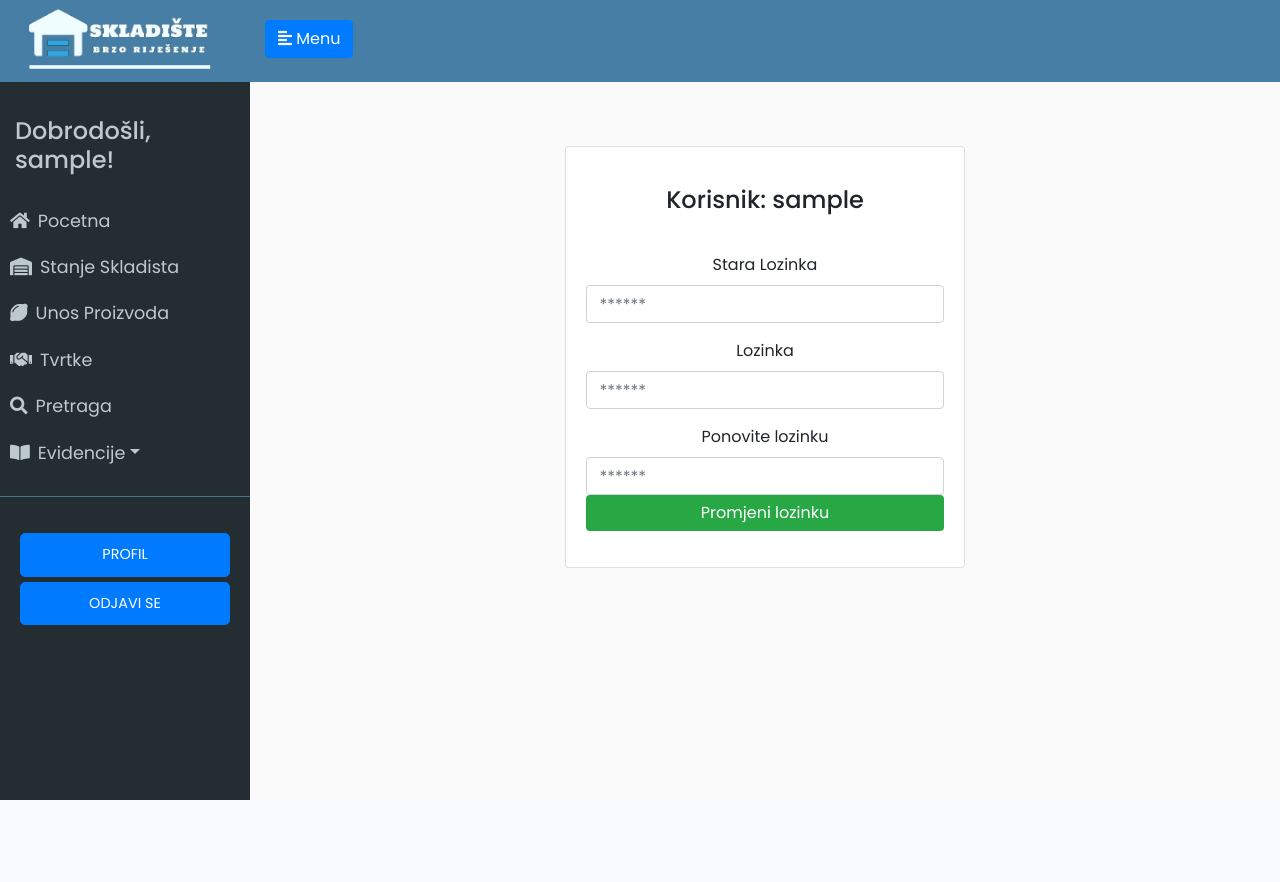
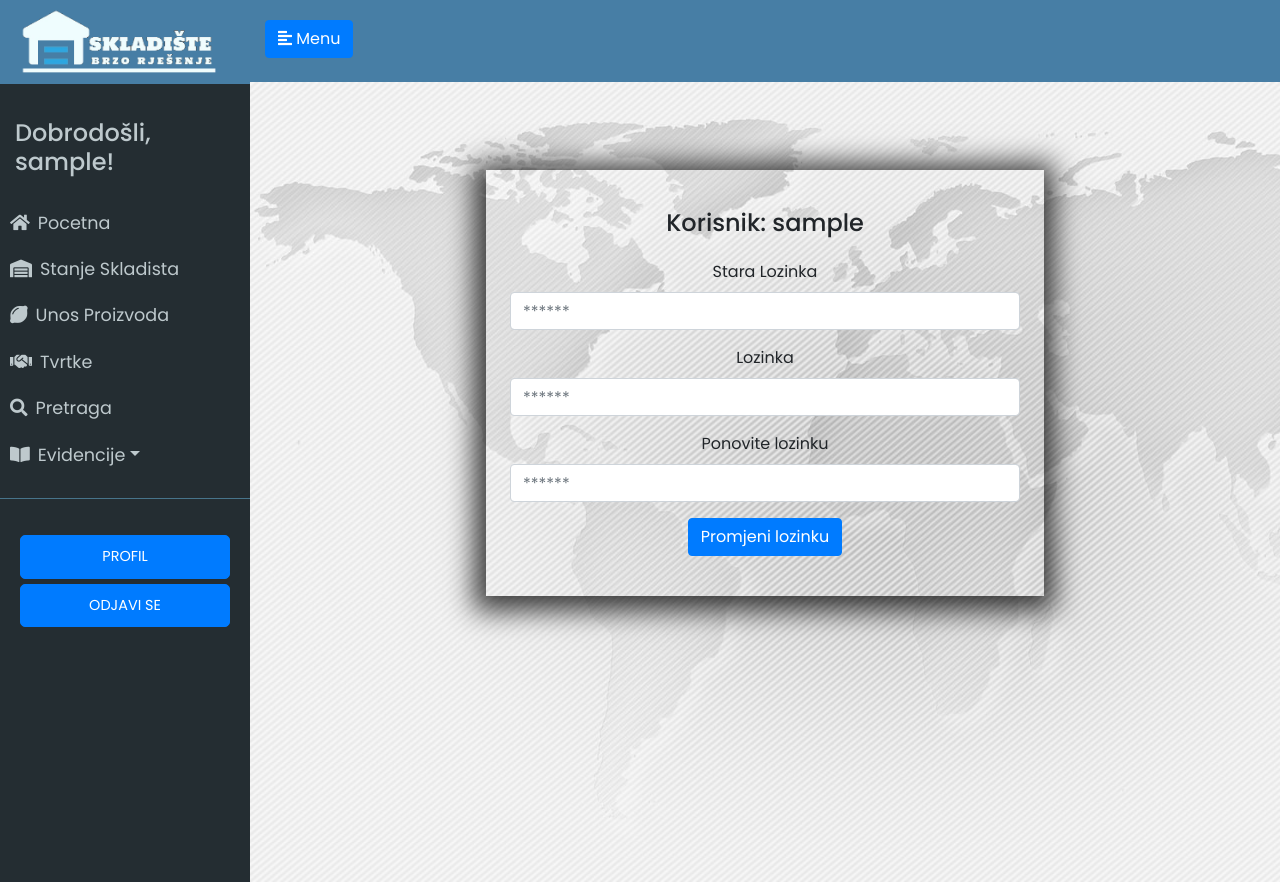
Before and after one commit to anirams/skladiste, a Flask app: page /edit_password in a window 1280 px wide. Before the commit the page ends 800 px from the top, so only its background shows below. Run offline with Flask 2, Linux system fonts and the light colour scheme; the visitor is signed in with stand-in values (Sample User, id 1); data comes from the database, SQL or seed files in the repository; both versions use the stored data as it was after the commit; some libraries are stand-ins or nearby versions.

Commit message:
Front end

```diff
--- a/app/static/login.css
+++ b/app/static/login.css
@@ -11,7 +11,7 @@ a:focus {
 }
 
 .bg {
-	background: url('https://d2v9y0dukr6mq2.cloudfront.net/video/thumbnail/HeJh0cCLMjdjqymvo/videoblocks-blue-smoke-from-smoke-bomb-on-gray-background-in-slow-motion_hqgd7hrywg_thumbnail-full04.png') no-repeat; width: 100%; height: 100vh;
+	background: url('../static/pozadina.png') no-repeat; width: 100%; height: 100vh;
 	background-size: cover;
 	background-color: #17a2b8;
 }
--- a/app/templates/base.html
+++ b/app/templates/base.html
@@ -26,7 +26,7 @@
 	<nav id="sidebar">
 		<div class="sidebar-header ">
 			<!--<h3 class="alen">SKLADIŠTE<i class="fas fa-truck ml-3"></i></h3>-->
-			<img src="../static/logo3.png" style="width: 200px; height: auto;">
+			<img src="../static/logo5.png" style="width: 200px; height: auto;">
 		</div>
 
 		<ul class="list-unstyled components" id="navigation">
@@ -115,8 +115,6 @@
 
         /* MODAL RESPONSIVE */
 
-    	$('.modal-dialog').draggable();
-
     	$('#exampleModalCenter').on('show.bs.modal', function() {
       	$(this).find('.modal-body').css({
         	'max-height': '100%'
--- a/app/templates/edit_password.html
+++ b/app/templates/edit_password.html
@@ -2,17 +2,13 @@
 
 {% block content %}
 
-<div class="container pt-3 mt-5">
+<div class="unos-p">
+    <div class="row justify-content-md-center">
+        <div class="col col-lg-2"></div>
+        <div class="col-md-auto mt-5">
 
-    <div class="row justify-content-md-center">
-        <div class="col-md-5">
-
-            <div class="card">
-            <article class="card-body">
-
-            <h4 class="card-title mb-4 mt-1">Korisnik: {{ current_user.username }} </h4>
-
-            <form action="" method="post">
+            <form class="form-container p-4" action="" method="post">
+                <h4 >Korisnik: {{ current_user.username }} </h4>
                 {{ form.hidden_tag() }}
             <div class="form-group">
                 {{ form.old_password.label }}<br>
@@ -34,16 +30,16 @@
                 {% for error in form.password2.errors %}
                     <span style="color: red;">[{{ error }}]</span>
                 {% endfor %}
+            </div>
                 <div class="form-group">
-                    {{ form.submit(type="submit", class="btn btn-primary btn-block bg-success text-white border-0", value = "Promjeni lozinku") }}
+                    {{ form.submit(type="submit", class="btn btn-primary", value = "Promjeni lozinku") }}
                 </div>
             </form>
 
-        </article>
         </div>
-        </div>
+        <div class="col col-lg-2"></div>
     </div>
 
+</div>
 
-</div>
 {% endblock %}
--- a/app/templates/login.html
+++ b/app/templates/login.html
@@ -3,7 +3,7 @@
 {% block content2 %}
             <form class="form-container" action="" method="post" novalidate="">
                 {{ form.hidden_tag() }}
-                <img src="../static/logo3.png" style="width: 100%; height: auto;" id="logo-login">
+                <img src="../static/logo5.png" style="width: 100%; height: auto;" id="logo-login">
                 <!--<h1>Skladište Login</h1>-->
 
             <div class="form-group">
--- a/app/templates/user.html
+++ b/app/templates/user.html
@@ -5,6 +5,6 @@
     <h1>Korisnik: {{ user.username }}</h1><br>
     <hr>
     {% if user.last_seen %}<p>Posljednje viđen: {{ user.last_seen.strftime('%B %d %Y - %H:%M:%S') }}</p>{% endif %}<br>
-   <p><a href="{{ url_for('edit_password') }}">Edit your password</a></p>
+   <button class="btn btn-primary"><a href="{{ url_for('edit_password') }}">Edit your password</a></button>
 </div>
 {% endblock %}
```
Also changed, not shown: app.db, app/static/logo5.png (added), app/static/pozadina.png (added).
